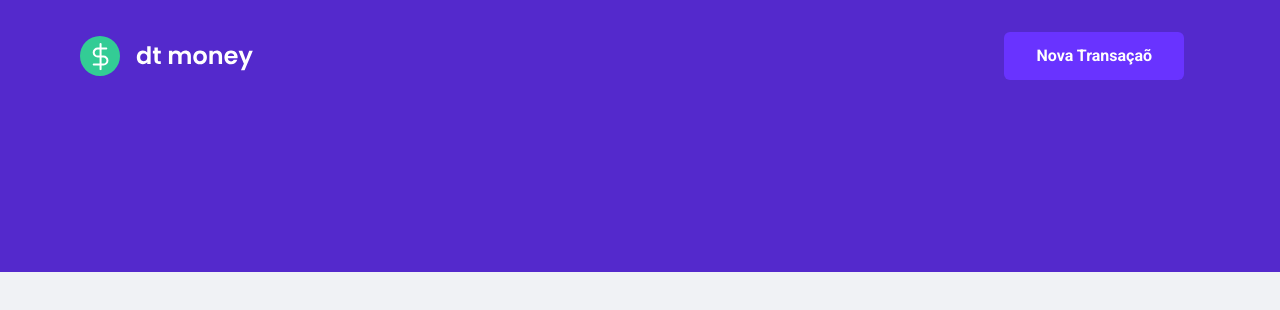
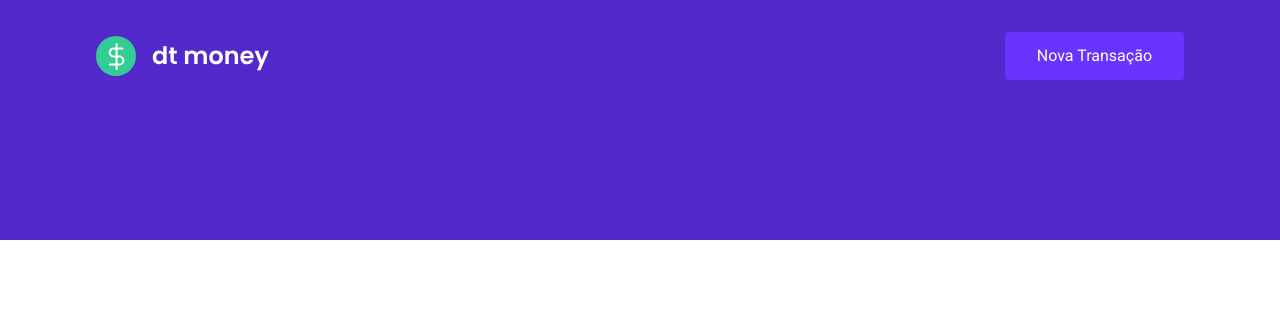
Before and after one commit to ErildoJS/dtmoney, a React (Create React App) app: page / in a window 1280 px wide. Shown: the top 310 px of the page. Built offline with nearby package versions, Linux system fonts and the light colour scheme.

Commit message:
remove chakraui styles and add styled components

```diff
--- a/src/components/Header/index.tsx
+++ b/src/components/Header/index.tsx
@@ -1,14 +1,15 @@
 import logoImg from '../../assets/logo.svg'
-import {Box, Flex, Button} from '@chakra-ui/react'
-
+//import {Box, Flex, Button} from '@chakra-ui/react'
+import {Container, Content} from './styles'
 export function Header() {
   return (
-    <Box bg='#5429cc'>
-      <Flex maxW={1120} my={0} mx={'auto'} pt={8} pb={48} pr={4} align="center" justify="space-between">
-
+    <Container>
+      <Content>
       <img src={logoImg} alt="dt money" />
-      <Button type="button" cursor="pointer" fontSize={16} color='#FFF' bg='#6933ff' border={0} py={0} px={8} borderRadius={6} h={12} _hover={{'bg': '#6c45d9'}} transition='ease-in'>Nova Transaçaõ</Button>
-      </Flex>
-    </Box>
+      <button type='button'>
+        Nova Transação
+      </button>
+      </Content>
+    </Container>
   )
 }
--- /dev/null
+++ b/src/components/Header/styles.ts
@@ -0,0 +1,33 @@
+import styled from "styled-components";
+
+export const Container = styled.header`
+  background: var(--blue);
+`
+
+export const Content = styled.div`
+  max-width: 1120px;
+  margin: 0 auto;
+
+  padding: 2rem 1rem 10rem;
+  display: flex;
+  align-items: center;
+  justify-content: space-between;
+
+  button {
+    font-size: 1rem;
+    color: #FFF;
+    background: var(--blue-light);
+    border: 0;
+    padding: 0 2rem;
+    border-radius: 0.25rem;
+    height: 3rem;
+
+    transition: filter 0.2s;
+
+    &:hover {
+      filter: brightness(0.9);
+    }
+  }
+
+
+`
```
